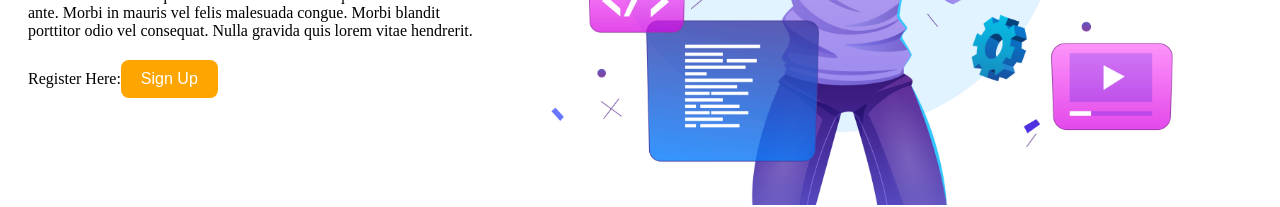
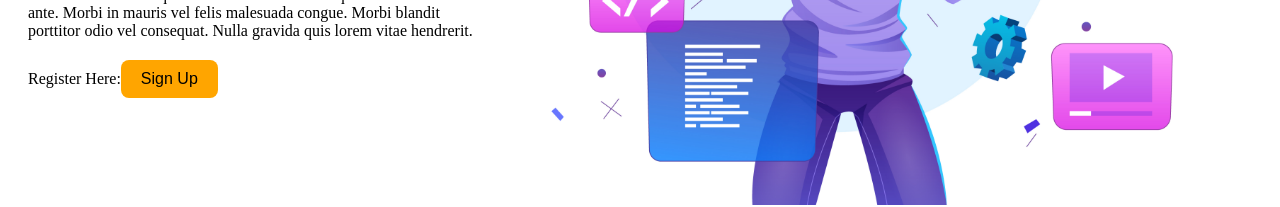
Before and after one commit to HikmaAnwar/simple-react-design, a React (Create React App) app: page / in a window 1280 px wide. Shown: the part 480-687 px from the top of the page. Built offline with nearby package versions, Linux system fonts and the light colour scheme.

Commit message:
fix: minor change

```diff
--- a/src/App.js
+++ b/src/App.js
@@ -4,7 +4,7 @@ import FourOfFour from "./404";
 import NavBar from "./allStylesAndComponents/nav";
 import Home from './allStylesAndComponents/home';
 import Login from './allStylesAndComponents/login';
-import SignUp from './signup';
+import SignUp from './allStylesAndComponents/signup';
 import SourceCode from "./sourcecode";
 
 
--- a/src/allStylesAndComponents/home.module.css
+++ b/src/allStylesAndComponents/home.module.css
@@ -37,6 +37,6 @@
   }
 
   button a {
-    color: white;
+    color: black;
     text-decoration: none;
   }
```
Also changed, not shown: src/allStylesAndComponents/signup.jsx (renamed from src/signup.jsx).
